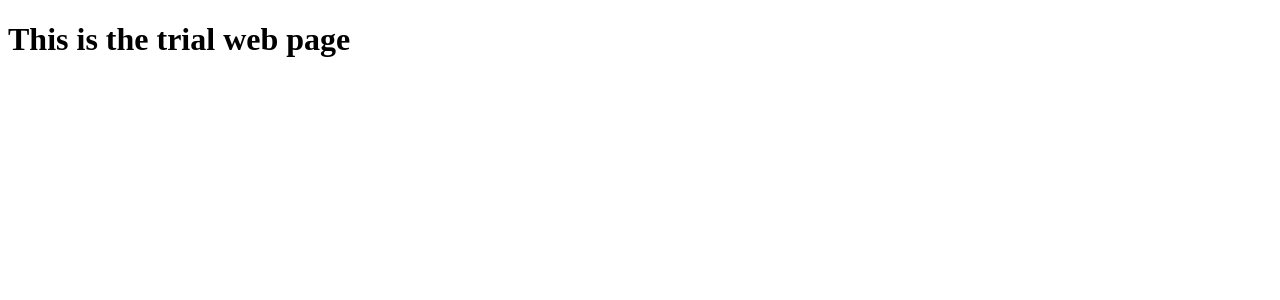
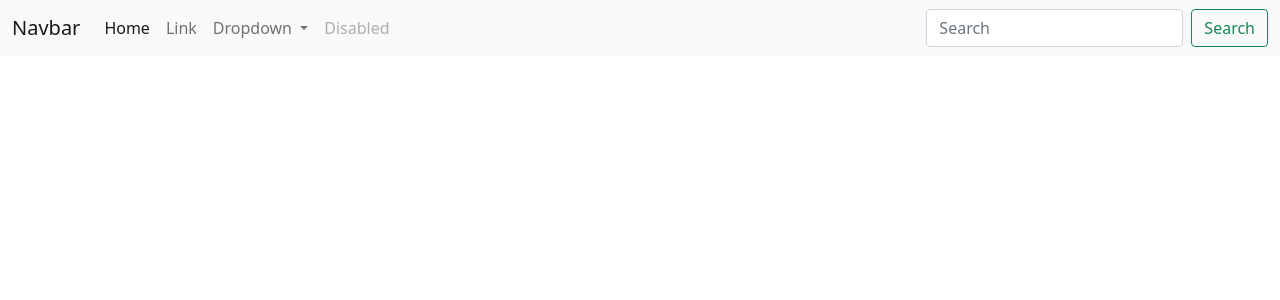
Before and after one commit to nikeshh03/flask-to-do-app, a Flask app: page / in a window 1280 px wide. Shown: the top 300 px of the page. Run offline with Flask 3, Linux system fonts and the light colour scheme.

Commit message:
navbar updated

```diff
--- a/templates/index.html
+++ b/templates/index.html
@@ -1,11 +1,62 @@
-<!DOCTYPE html>
+<!doctype html>
 <html lang="en">
-<head>
-    <meta charset="UTF-8">
-    <meta name="viewport" content="width=device-width, initial-scale=1.0">
-    <title>To do list app</title>
-</head>
-<body>
-    <h1>This is the trial web page</h1>
-</body>
+  <head>
+    <!-- Required meta tags -->
+    <meta charset="utf-8">
+    <meta name="viewport" content="width=device-width, initial-scale=1">
+
+    <!-- Bootstrap CSS -->
+    <link href="https://cdn.jsdelivr.net/npm/bootstrap@5.0.2/dist/css/bootstrap.min.css" rel="stylesheet" integrity="sha384-EVSTQN3/azprG1Anm3QDgpJLIm9Nao0Yz1ztcQTwFspd3yD65VohhpuuCOmLASjC" crossorigin="anonymous">
+
+    <title>to do list app</title>
+  </head>
+  <body>
+    <nav class="navbar navbar-expand-lg navbar-light bg-light">
+        <div class="container-fluid">
+          <a class="navbar-brand" href="#">Navbar</a>
+          <button class="navbar-toggler" type="button" data-bs-toggle="collapse" data-bs-target="#navbarSupportedContent" aria-controls="navbarSupportedContent" aria-expanded="false" aria-label="Toggle navigation">
+            <span class="navbar-toggler-icon"></span>
+          </button>
+          <div class="collapse navbar-collapse" id="navbarSupportedContent">
+            <ul class="navbar-nav me-auto mb-2 mb-lg-0">
+              <li class="nav-item">
+                <a class="nav-link active" aria-current="page" href="#">Home</a>
+              </li>
+              <li class="nav-item">
+                <a class="nav-link" href="#">Link</a>
+              </li>
+              <li class="nav-item dropdown">
+                <a class="nav-link dropdown-toggle" href="#" id="navbarDropdown" role="button" data-bs-toggle="dropdown" aria-expanded="false">
+                  Dropdown
+                </a>
+                <ul class="dropdown-menu" aria-labelledby="navbarDropdown">
+                  <li><a class="dropdown-item" href="#">Action</a></li>
+                  <li><a class="dropdown-item" href="#">Another action</a></li>
+                  <li><hr class="dropdown-divider"></li>
+                  <li><a class="dropdown-item" href="#">Something else here</a></li>
+                </ul>
+              </li>
+              <li class="nav-item">
+                <a class="nav-link disabled" href="#" tabindex="-1" aria-disabled="true">Disabled</a>
+              </li>
+            </ul>
+            <form class="d-flex">
+              <input class="form-control me-2" type="search" placeholder="Search" aria-label="Search">
+              <button class="btn btn-outline-success" type="submit">Search</button>
+            </form>
+          </div>
+        </div>
+      </nav>
+
+    <!-- Optional JavaScript; choose one of the two! -->
+
+    <!-- Option 1: Bootstrap Bundle with Popper -->
+    <script src="https://cdn.jsdelivr.net/npm/bootstrap@5.0.2/dist/js/bootstrap.bundle.min.js" integrity="sha384-MrcW6ZMFYlzcLA8Nl+NtUVF0sA7MsXsP1UyJoMp4YLEuNSfAP+JcXn/tWtIaxVXM" crossorigin="anonymous"></script>
+
+    <!-- Option 2: Separate Popper and Bootstrap JS -->
+    <!--
+    <script src="https://cdn.jsdelivr.net/npm/@popperjs/core@2.9.2/dist/umd/popper.min.js" integrity="sha384-IQsoLXl5PILFhosVNubq5LC7Qb9DXgDA9i+tQ8Zj3iwWAwPtgFTxbJ8NT4GN1R8p" crossorigin="anonymous"></script>
+    <script src="https://cdn.jsdelivr.net/npm/bootstrap@5.0.2/dist/js/bootstrap.min.js" integrity="sha384-cVKIPhGWiC2Al4u+LWgxfKTRIcfu0JTxR+EQDz/bgldoEyl4H0zUF0QKbrJ0EcQF" crossorigin="anonymous"></script>
+    -->
+  </body>
 </html>
```
